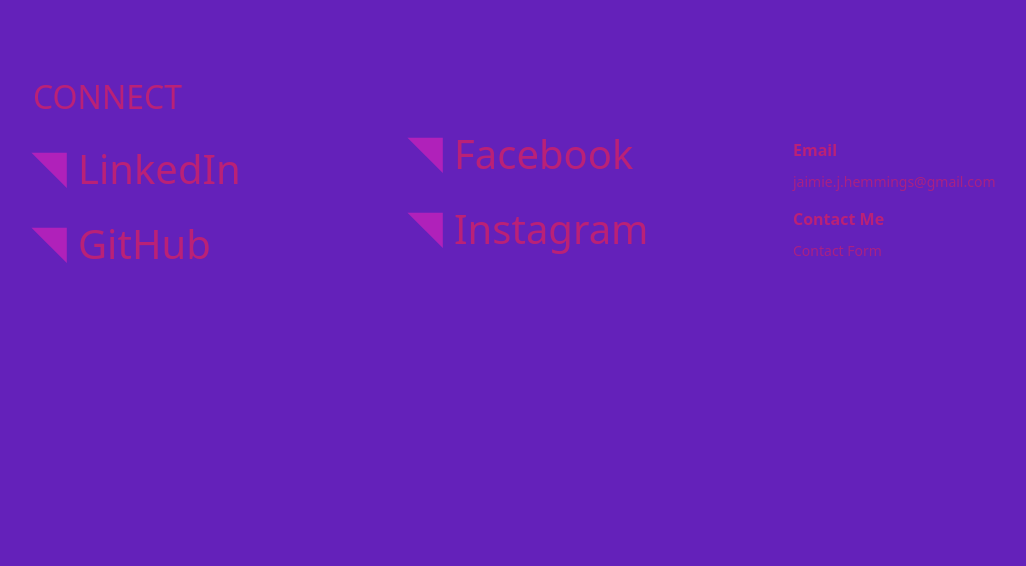
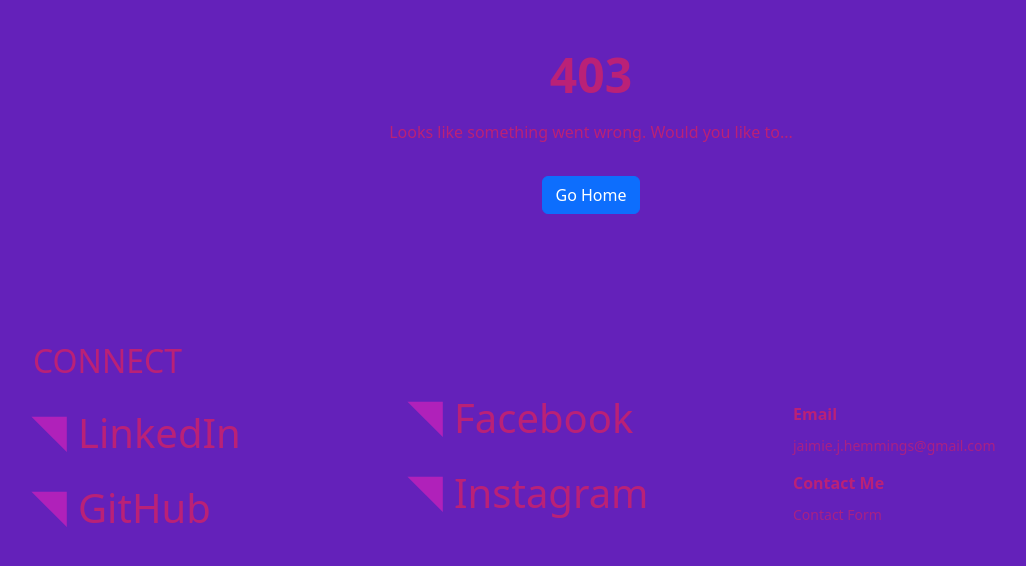
Before and after one commit to LidiaMorejudo/spanresources, a Python web app: template spanresources/templates/403.html in a window 1280 px wide. Shown: the part 58-624 px from the top of the page, without its empty margins (49-1075 px from the left). Run offline with Jinja, Linux system fonts and the light colour scheme; the template is opened without the code that fills it: most values are stand-ins (such as "Sample title", 1, 10 or a date in 2020).

Commit message:
Added code so the message when a 403 error is recognised can come up

```diff
--- a/spanresources/templates/403.html
+++ b/spanresources/templates/403.html
@@ -1,3 +1,14 @@
 {% extends "base.html" %} {% block content %}
-
+<section>
+  <div class="container mt-5 text-center">
+    <div class="row">
+      <div class="col-12">
+        <h1 class="display-5 fw-bold mb-3">403</h1>
+        <p>Looks like something went wrong. Would you like to...</p>
+        <a href="{{ url_for('home') }}" class="btn btn-primary mt-3">Go Home</a>
+        <p class="mt-5">{{error_message}}</p>
+      </div>
+    </div>
+  </div>
+</section>
 {% endblock %}
```
